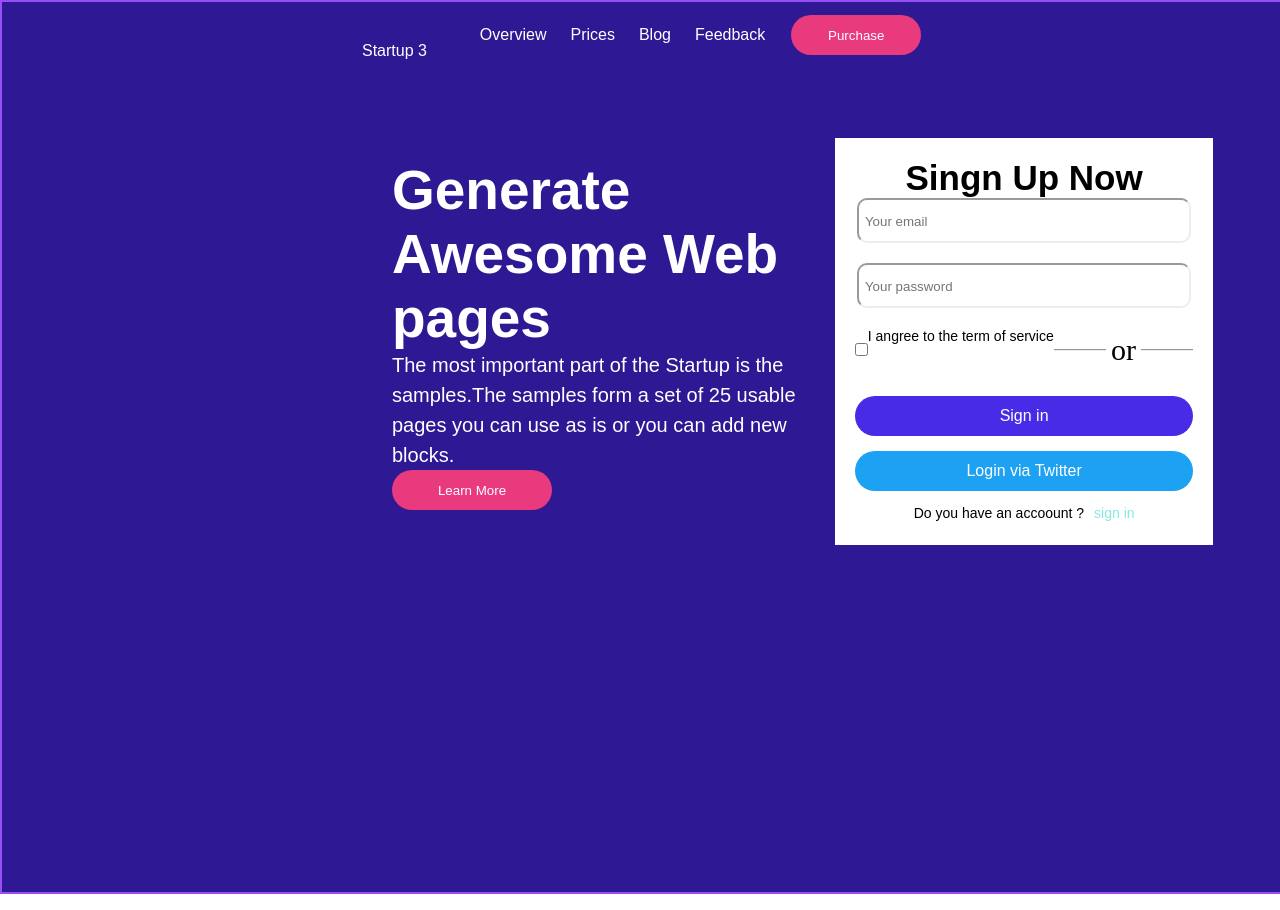
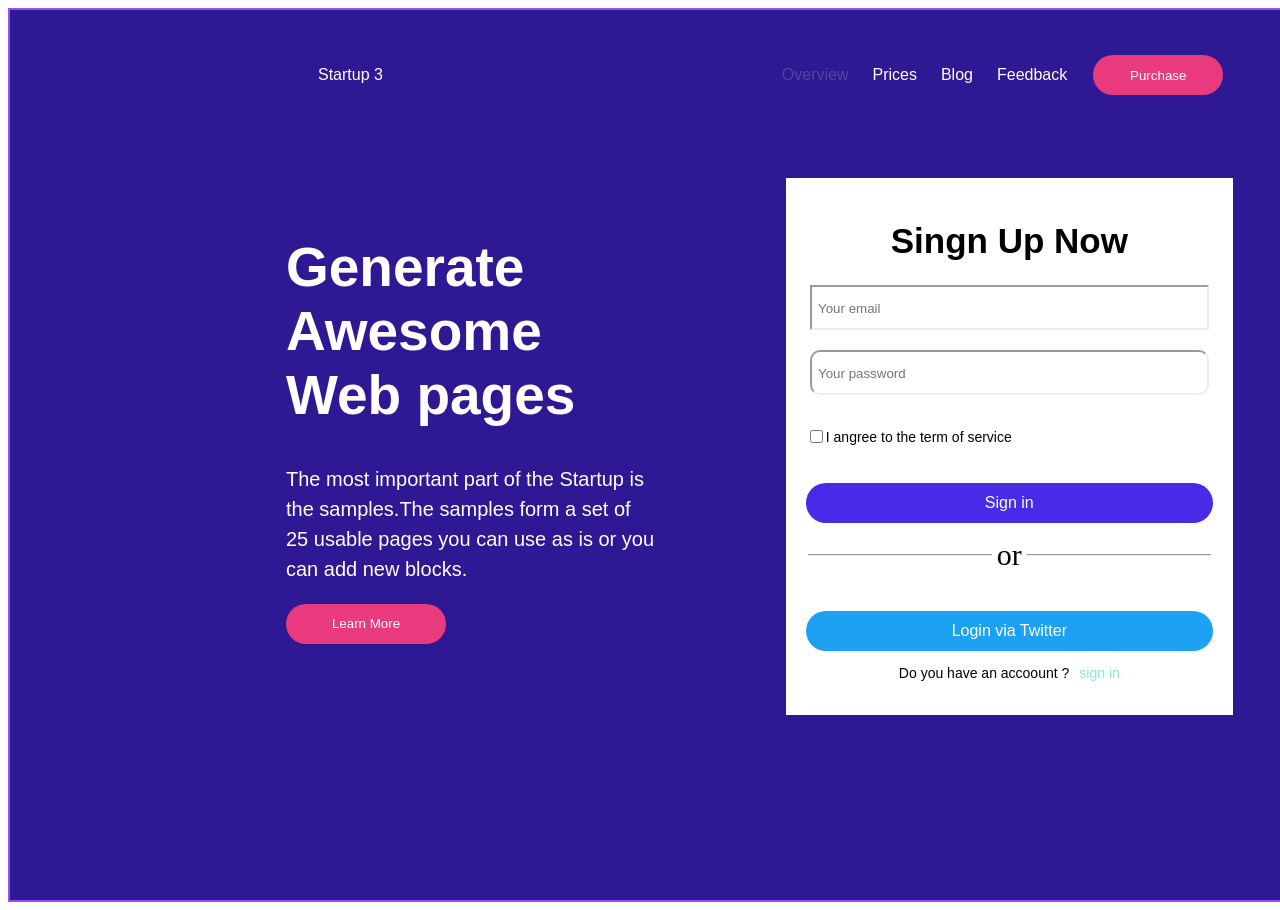
Before and after one commit to akshaymoha/assigement-1, a plain HTML site: page index.html in a window 1280 px wide. Shown: the top 910 px of the page. Drawn offline with Linux system fonts and the light colour scheme.

Commit message:
Add files via upload

```diff
--- a/index.html
+++ b/index.html
@@ -3,10 +3,9 @@
 <head>
 	<style type="text/css">
 
-		*{margin:0px;
-		  padding:0px
+		{
+
 		}
-
 		.header{
 			width: 1400px;
 			height: 890px;
@@ -64,6 +63,7 @@
   font-size: 30px;
   text-align: center;
   width: 133%;
+  margin-left: -114px;
 
 }
 
@@ -123,7 +123,11 @@ button:hover{opacity: 0.9;
     display: inline-block;
     vertical-align: top;
     width: 555px;
-    margin-left: 61px;
+        margin-left: 355px;
+}
+
+ li a.active{color:#5542a6;
+
 }
 
 	</style>
@@ -137,9 +141,9 @@ button:hover{opacity: 0.9;
 
   <div class="navigation-bar">
         <div id="navigation-container">
-           <p style="font-size:16px; color:#fff; margin-left: 10px;">Startup 3</p>
+           <p style="font-size:16px; color:#fff; margin-left: 10px; margin-left: -42px;">Startup 3</p>
             <ul class="kk" style="margin-top: -45px;">
-                <li><a href="#">Overview</a></li>
+                <li><a href="#" class="active">Overview</a></li>
                 <li><a href="#">Prices</a></li>
                 <li><a href="#">Blog</a></li>
                 <li><a href="#">Feedback</a></li>
@@ -160,7 +164,7 @@ button:hover{opacity: 0.9;
   <div class="grid-item" style="background-color: #fff;   width: 120%; margin-left: 107px;">
   	<h1 style="font-size:35px;">Singn Up Now</h1>
   	<form >
-  	<input type="email" placeholder="Your email" class="gg" required="">
+  	<input type="email" placeholder="Your email" class="gg" required="" style="border-radius: 0px;">
 
   	<input type="password" placeholder="Your password" style="margin-top: 20px; margin-bottom:20px;" class="gg" required="">
 
```
